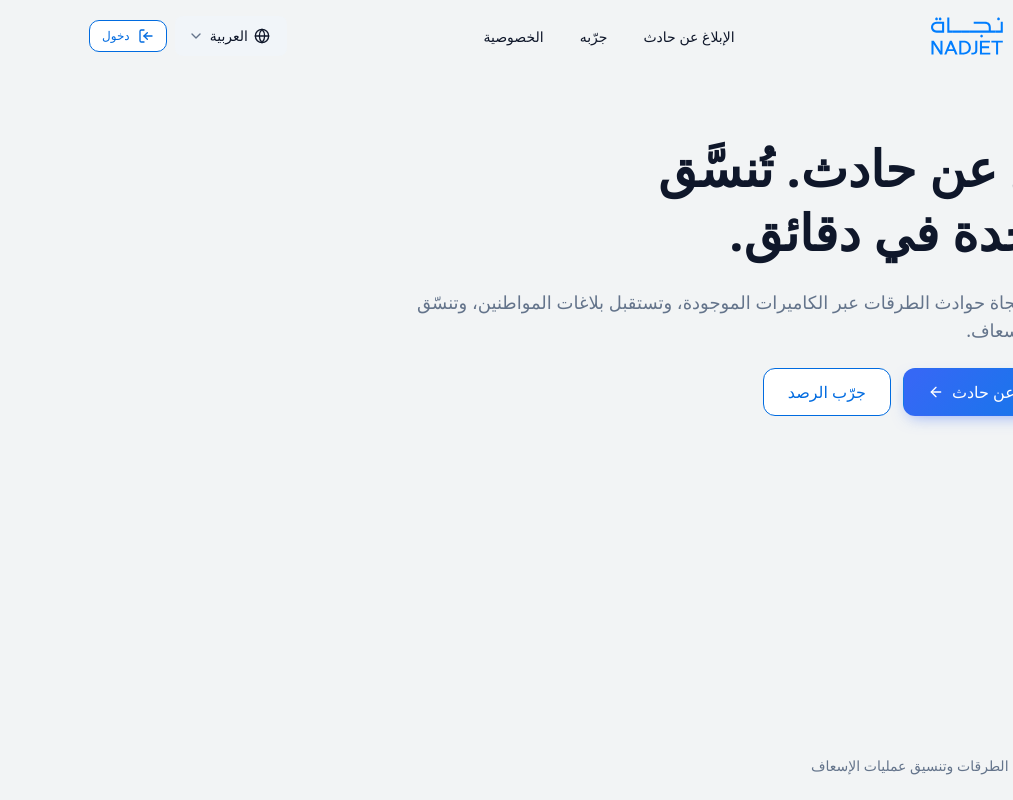
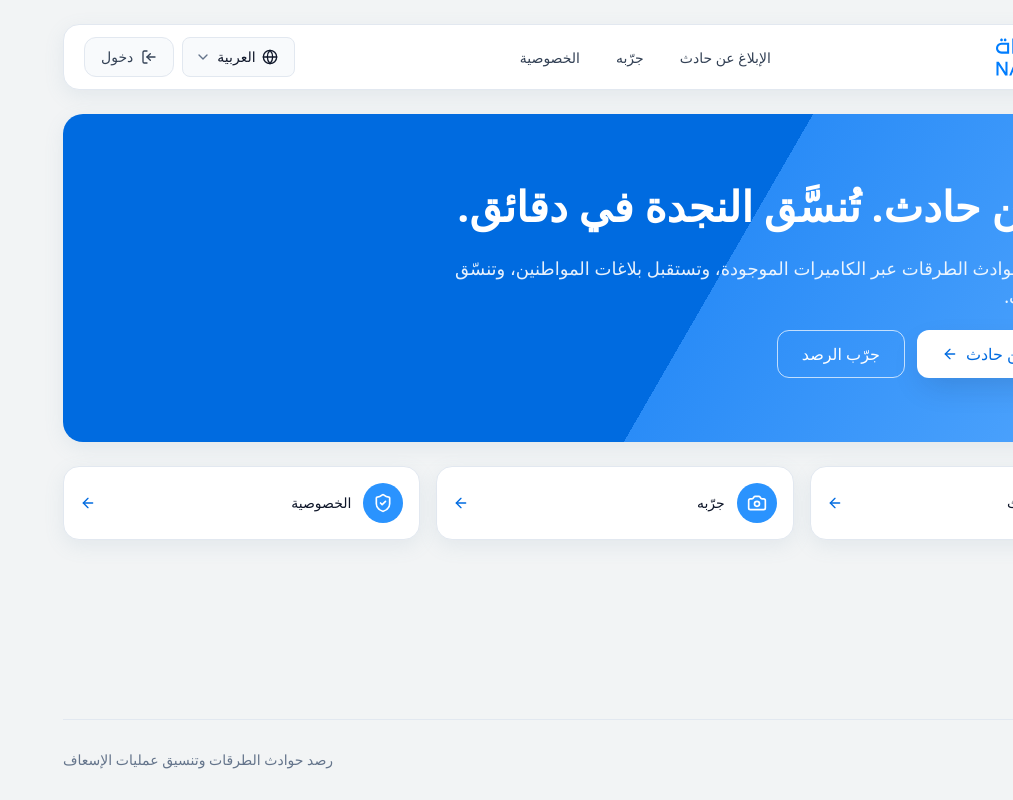
Before and after one commit to Nadjeet/nadjet, a React (Vite) app in the folder apps/web/: page /public in a window 1280 px wide. Shown: the whole page, without its empty margins (267-1280 px from the left). Built offline with nearby package versions, Linux system fonts and the light colour scheme; what @protomaps/basemaps, openapi-fetch, pmtiles would draw is missing.

Commit message:
feat(web): redesign public pages and hospital view to the design system

```diff
--- a/apps/web/src/components/ui/input.tsx
+++ b/apps/web/src/components/ui/input.tsx
@@ -3,7 +3,7 @@ import * as React from "react";
 import { cn } from "@/lib/utils";
 
 const field =
-  "w-full min-w-0 rounded-[12px] border border-transparent bg-input px-4 text-body-sm text-ink transition-[border-color,box-shadow,background-color] outline-none placeholder:text-ink-subtle hover:border-border focus-visible:border-ring focus-visible:bg-card focus-visible:shadow-focus disabled:pointer-events-none disabled:opacity-50 aria-invalid:border-danger aria-invalid:bg-card aria-invalid:shadow-[0_0_0_4px_rgb(220_38_38/0.15)]";
+  "w-full min-w-0 rounded-[12px] border border-border bg-surface-soft px-4 text-body-sm text-ink transition-[border-color,box-shadow,background-color] outline-none placeholder:text-ink-subtle hover:border-brand-200 focus-visible:border-ring focus-visible:bg-card focus-visible:shadow-focus disabled:pointer-events-none disabled:opacity-50 aria-invalid:border-danger aria-invalid:bg-card aria-invalid:shadow-[0_0_0_4px_rgb(220_38_38/0.15)]";
 
 type InputProps = Omit<React.ComponentProps<"input">, "size"> & { size?: "default" | "sm" };
 
--- a/apps/web/src/components/ui/select.tsx
+++ b/apps/web/src/components/ui/select.tsx
@@ -34,7 +34,7 @@ function SelectTrigger({
       data-slot="select-trigger"
       data-size={size}
       className={cn(
-        "flex w-fit items-center justify-between gap-1.5 rounded-xl border border-transparent bg-input py-2 pe-3 ps-4 text-body-sm whitespace-nowrap transition-colors outline-none select-none focus-visible:border-ring focus-visible:bg-background focus-visible:shadow-focus disabled:cursor-not-allowed disabled:opacity-50 aria-invalid:border-destructive aria-invalid:ring-3 aria-invalid:ring-destructive/20 data-placeholder:text-ink-muted data-[size=default]:h-12 data-[size=sm]:h-10 data-[size=sm]:rounded-[min(var(--radius-md),10px)] *:data-[slot=select-value]:line-clamp-1 *:data-[slot=select-value]:flex *:data-[slot=select-value]:items-center *:data-[slot=select-value]:gap-1.5 [&_svg]:pointer-events-none [&_svg]:shrink-0 [&_svg:not([class*='size-'])]:size-4",
+        "flex w-fit items-center justify-between gap-1.5 rounded-[12px] border border-border bg-surface-soft py-2 pe-3 ps-4 text-body-sm whitespace-nowrap transition-colors outline-none select-none focus-visible:border-ring focus-visible:bg-background focus-visible:shadow-focus disabled:cursor-not-allowed disabled:opacity-50 aria-invalid:border-destructive aria-invalid:ring-3 aria-invalid:ring-destructive/20 data-placeholder:text-ink-muted data-[size=default]:h-12 data-[size=sm]:h-10 data-[size=sm]:rounded-[min(var(--radius-md),10px)] *:data-[slot=select-value]:line-clamp-1 *:data-[slot=select-value]:flex *:data-[slot=select-value]:items-center *:data-[slot=select-value]:gap-1.5 [&_svg]:pointer-events-none [&_svg]:shrink-0 [&_svg:not([class*='size-'])]:size-4",
         className,
       )}
       {...props}
--- a/apps/web/src/layouts/phone-shell.tsx
+++ b/apps/web/src/layouts/phone-shell.tsx
@@ -63,9 +63,7 @@ export function PhoneShell({
                   {initials(session.user.display_name)}
                 </span>
                 <span className="flex min-w-0 flex-col leading-tight">
-                  <span className="text-body-xs text-ink-muted">
-                    {t("common.welcomeBack")} 👋
-                  </span>
+                  <span className="text-body-xs text-ink-muted">{t("common.welcomeBack")} 👋</span>
                   <span className="truncate text-body-md font-semibold text-ink">
                     {session.user.display_name}
                   </span>
--- a/apps/web/src/layouts/public-layout.tsx
+++ b/apps/web/src/layouts/public-layout.tsx
@@ -11,7 +11,7 @@ import { SkipLink } from "./skip-link";
 import { usePublicManifest } from "./use-public-manifest";
 
 const link =
-  "rounded-full px-4 py-2 text-body-sm font-medium text-foreground transition-colors hover:bg-accent data-[status=active]:bg-accent data-[status=active]:text-accent-foreground";
+  "rounded-xl px-4 py-2 text-body-sm font-medium text-ink-body transition-colors hover:bg-accent hover:text-primary data-[status=active]:bg-primary data-[status=active]:text-white";
 
 /** Public pages (no login): report, try it, privacy. Installable like the responder app. */
 export function PublicLayout() {
@@ -20,10 +20,10 @@ export function PublicLayout() {
   return (
     <>
       <SkipLink />
-      <div className="mx-auto flex min-h-dvh max-w-5xl flex-col">
-        <header className="flex flex-wrap items-center justify-between gap-3 px-4 py-4">
-          <Link to="/public" aria-label={t("surface.public")} className="rounded-full">
-            <Logo />
+      <div className="mx-auto flex min-h-dvh w-full max-w-6xl flex-col gap-6 px-4 pt-4 sm:px-6 sm:pt-6">
+        <header className="flex flex-wrap items-center justify-between gap-3 rounded-2xl border border-border bg-card px-4 py-3 shadow-card sm:px-5">
+          <Link to="/public" aria-label={t("surface.public")} className="rounded-lg">
+            <Logo className="h-10" />
           </Link>
           <nav aria-label={t("common.mainNavigation")}>
             <ul className="flex flex-wrap items-center gap-1">
@@ -46,16 +46,19 @@ export function PublicLayout() {
           </nav>
           <div className="flex items-center gap-2">
             <LanguagePicker />
-            <Link to="/login" className={cn(buttonVariants({ variant: "outline", size: "xs" }))}>
+            <Link to="/login" className={cn(buttonVariants({ variant: "neutral", size: "sm" }))}>
               <LogInIcon aria-hidden className="rtl:-scale-x-100" />
               {t("login.submit")}
             </Link>
           </div>
         </header>
-        <main id="main" className="flex flex-1 flex-col gap-6 px-4 pb-12">
+        <main id="main" className="flex flex-1 flex-col gap-6 pb-12">
           <Outlet />
         </main>
-        <footer className="px-4 py-6 text-body-sm text-muted-foreground">{t("app.tagline")}</footer>
+        <footer className="flex flex-wrap items-center justify-between gap-3 border-t border-border py-6 text-body-sm text-ink-muted">
+          <Logo className="h-8" />
+          <span>{t("app.tagline")}</span>
+        </footer>
       </div>
     </>
   );
--- a/apps/web/src/pages/hospital/hospital-board.tsx
+++ b/apps/web/src/pages/hospital/hospital-board.tsx
@@ -50,9 +50,14 @@ export function HospitalBoard() {
   const mass = incoming.filter((a) => a.mass_casualty);
   return (
     <div className="flex flex-col gap-6 text-body-lg">
-      <header className="flex flex-wrap items-baseline justify-between gap-3">
-        <h1 className="text-display-xs font-semibold text-ink">{facility.name}</h1>
-        <p className="text-body-lg text-ink-muted">
+      <header className="flex flex-wrap items-end justify-between gap-3">
+        <div className="flex min-w-0 flex-col leading-tight">
+          <span className="text-body-xs font-medium tracking-[0.5px] text-ink-muted uppercase">
+            {t("surface.hospital")}
+          </span>
+          <h1 className="text-display-xs font-semibold text-ink">{facility.name}</h1>
+        </div>
+        <p className="rounded-full bg-accent px-3 py-1 text-body-sm font-medium text-primary">
           {t("hospital.incoming", { count: incoming.length })}
         </p>
       </header>
@@ -60,7 +65,7 @@ export function HospitalBoard() {
       {mass.length > 0 ? (
         <p
           role="alert"
-          className="flex items-center gap-3 rounded-2xl border-4 border-danger bg-card p-4 text-body-xl font-bold"
+          className="flex items-center gap-3 rounded-2xl border-2 border-danger bg-danger-soft p-4 text-body-xl font-semibold text-ink"
         >
           <TriangleAlertIcon aria-hidden className="size-8 shrink-0" />
           {t("hospital.massCasualtyBanner", {
@@ -106,7 +111,7 @@ export function HospitalBoard() {
             {history.map((alert) => (
               <li
                 key={alert.incident_id}
-                className="flex flex-wrap items-center gap-3 rounded-2xl border border-border bg-card p-4"
+                className="flex flex-wrap items-center gap-3 rounded-2xl border border-border bg-card p-4 shadow-card"
               >
                 <bdi dir="ltr" className="font-mono text-body-xl font-bold">
                   {alert.short_code}
--- a/apps/web/src/pages/hospital/prealert-card.tsx
+++ b/apps/web/src/pages/hospital/prealert-card.tsx
@@ -60,7 +60,9 @@ function Victims({ alert }: { alert: PreAlert }) {
       <ul className="grid grid-cols-2 gap-2 sm:grid-cols-4">
         {TAGS.map((tag) => (
           <li key={tag} className={cn("flex flex-col rounded-xl border-4 px-3 py-2", TILE[tag])}>
-            <span className="font-mono text-display-xs font-semibold text-ink">{alert.victims[tag]}</span>
+            <span className="font-mono text-display-xs font-semibold text-ink">
+              {alert.victims[tag]}
+            </span>
             <span className="text-body-sm font-medium">{t(`respond.triage.${tag}`)}</span>
           </li>
         ))}
@@ -122,7 +124,7 @@ export function PreAlertCard({
   return (
     <article
       aria-labelledby={`prealert-${alert.short_code}`}
-      className="flex flex-col gap-4 rounded-3xl border border-border bg-card p-5 shadow-soft"
+      className="flex flex-col gap-4 rounded-2xl border-2 border-brand-200 bg-card p-5 shadow-card"
     >
       <header className="flex flex-wrap items-center gap-3">
         <h2 id={`prealert-${alert.short_code}`} className="text-display-xs font-semibold text-ink">
--- a/apps/web/src/pages/hospital/readiness-panel.tsx
+++ b/apps/web/src/pages/hospital/readiness-panel.tsx
@@ -36,7 +36,7 @@ export function ReadinessPanel({
   return (
     <section
       aria-labelledby="readiness-title"
-      className="flex flex-col gap-4 rounded-3xl border border-border bg-card p-5"
+      className="flex flex-col gap-4 rounded-2xl border border-border bg-card p-5 shadow-card"
     >
       <h2 id="readiness-title" className="text-body-xl font-bold">
         {t("hospital.readiness.title")}
--- a/apps/web/src/pages/public/public-home.tsx
+++ b/apps/web/src/pages/public/public-home.tsx
@@ -1,27 +1,79 @@
 import { Link } from "@tanstack/react-router";
-import { ArrowRightIcon } from "lucide-react";
+import {
+  ArrowRightIcon,
+  CameraIcon,
+  MessageSquareTextIcon,
+  ShieldCheckIcon,
+  SirenIcon,
+  type LucideIcon,
+} from "lucide-react";
 import { useTranslation } from "react-i18next";
 
 import { buttonVariants } from "@/components/ui/button";
 import { cn } from "@/lib/utils";
 
+type PublicPath = "/public/report" | "/public/try" | "/public/privacy";
+
+function Pillar({ icon: Icon, title, to }: { icon: LucideIcon; title: string; to: PublicPath }) {
+  return (
+    <li>
+      <Link
+        to={to}
+        className="flex items-center gap-3 rounded-2xl border border-border bg-card p-4 shadow-card transition-colors hover:border-brand-200 focus-visible:shadow-focus"
+      >
+        <span
+          aria-hidden
+          className="grid size-10 shrink-0 place-items-center rounded-full bg-brand-400 text-white"
+        >
+          <Icon className="size-5" />
+        </span>
+        <span className="text-body-sm font-medium text-ink">{title}</span>
+        <ArrowRightIcon aria-hidden className="ms-auto size-4 text-primary rtl:-scale-x-100" />
+      </Link>
+    </li>
+  );
+}
+
+/** Public landing in the Figma style: a blue hero card with the two public actions. */
 export function PublicHome() {
   const { t } = useTranslation();
   return (
-    <section className="flex flex-col gap-6 py-8 sm:py-16">
-      <h1 className="max-w-3xl text-display-xs font-semibold text-ink text-balance sm:text-display-lg">
+    <div className="flex flex-col gap-6">
+      <section className="relative overflow-hidden rounded-3xl bg-[linear-gradient(120deg,#006be0_0%,#006be0_58%,#2a8cf7_58%,#55a8fe_100%)] px-6 py-12 text-white shadow-card sm:px-12 sm:py-16">
+        <div className="relative flex max-w-3xl flex-col gap-5">
+          <h1 className="text-display-xs font-semibold text-balance sm:text-display-md">
             {t("pages.public.home.title")}
           </h1>
-      <p className="max-w-2xl text-body-lg text-ink-muted">{t("pages.public.home.body")}</p>
+          <p className="max-w-2xl text-body-lg text-white/90">{t("pages.public.home.body")}</p>
           <div className="flex flex-wrap gap-3">
-        <Link to="/public/report" className={cn(buttonVariants({ size: "lg" }))}>
+            <Link
+              to="/public/report"
+              className={cn(
+                buttonVariants({ size: "lg" }),
+                "bg-none bg-white text-primary shadow-float hover:bg-brand-50 hover:brightness-100",
+              )}
+            >
+              <SirenIcon aria-hidden />
               {t("pages.public.cta")}
               <ArrowRightIcon aria-hidden className="rtl:-scale-x-100" />
             </Link>
-        <Link to="/public/try" className={cn(buttonVariants({ variant: "outline", size: "lg" }))}>
+            <Link
+              to="/public/try"
+              className={cn(
+                buttonVariants({ variant: "outline", size: "lg" }),
+                "border-white/70 bg-transparent text-white hover:bg-white/15",
+              )}
+            >
               {t("pages.public.learn")}
             </Link>
           </div>
+        </div>
       </section>
+      <ul className="grid gap-4 sm:grid-cols-3">
+        <Pillar icon={MessageSquareTextIcon} title={t("nav.report")} to="/public/report" />
+        <Pillar icon={CameraIcon} title={t("nav.try")} to="/public/try" />
+        <Pillar icon={ShieldCheckIcon} title={t("nav.privacy")} to="/public/privacy" />
+      </ul>
+    </div>
   );
 }
--- a/apps/web/src/pages/public/report-page.tsx
+++ b/apps/web/src/pages/public/report-page.tsx
@@ -112,7 +112,9 @@ export function ReportPage() {
     return (
       <section className="mx-auto flex max-w-xl flex-col gap-4 py-8" aria-live="polite">
         <CheckCircle2Icon aria-hidden className="size-14 text-success" />
-        <h1 className="text-display-xs font-semibold text-ink">{t("pages.public.report.doneTitle")}</h1>
+        <h1 className="text-display-xs font-semibold text-ink">
+          {t("pages.public.report.doneTitle")}
+        </h1>
         <p className="text-body-lg">{t("pages.public.report.doneBody")}</p>
         <p className="text-body-md">
           {t("pages.public.report.code")}{" "}
@@ -135,7 +137,9 @@ export function ReportPage() {
 
   return (
     <section className="mx-auto flex w-full max-w-xl flex-col gap-6 py-4">
-      <h1 className="text-display-xs font-semibold text-ink text-balance">{t("pages.public.report.title")}</h1>
+      <h1 className="text-display-xs font-semibold text-ink text-balance">
+        {t("pages.public.report.title")}
+      </h1>
       <form onSubmit={report} className="flex flex-col gap-5">
         <Button
           type="submit"
@@ -153,8 +157,8 @@ export function ReportPage() {
         </Button>
         <p className="text-body-sm text-ink-muted">{t("pages.public.report.hint")}</p>
 
-        <fieldset className="flex flex-col gap-4 rounded-lg border p-4">
-          <legend className="px-1 text-body-sm font-medium">
+        <fieldset className="flex flex-col gap-4 rounded-2xl border border-border bg-card p-5 shadow-card">
+          <legend className="float-start mb-1 w-full text-body-md font-semibold text-ink">
             {t("pages.public.report.questions")}
           </legend>
           <div className="flex flex-col gap-1">
@@ -205,7 +209,7 @@ export function ReportPage() {
       </form>
 
       {failed ? (
-        <div role="alert" className="flex flex-col gap-4 rounded-lg border border-danger p-4">
+        <div role="alert" className="flex flex-col gap-4 rounded-2xl border border-danger bg-danger-soft p-5">
           <p className="font-medium">{t(`pages.public.report.fail.${failed}`)}</p>
           {failed === "location" ? (
             <>
--- a/apps/web/src/pages/public/try-page.tsx
+++ b/apps/web/src/pages/public/try-page.tsx
@@ -65,7 +65,7 @@ function Result({ job, onDelete }: { job: TryJob; onDelete: () => void }) {
           aria-label={t("pages.public.try.annotated")}
         />
       ) : null}
-      <section className="rounded-xl border border-border bg-card p-4">
+      <section className="rounded-2xl border border-border bg-card p-5 shadow-card">
         <div className="flex flex-wrap items-center gap-2">
           <h2 className="text-body-lg font-bold">{t("pages.public.try.incident")}</h2>
           <Badge variant="secondary">{t("pages.public.try.sandbox")}</Badge>
@@ -106,12 +106,10 @@ function Result({ job, onDelete }: { job: TryJob; onDelete: () => void }) {
           </ul>
         ) : null}
       </section>
-      <section className="rounded-xl border border-border bg-card p-4">
+      <section className="rounded-2xl border border-border bg-card p-5 shadow-card">
         <h2 className="text-body-lg font-bold">{t("pages.public.try.timeline")}</h2>
         {timeline.length === 0 ? (
-          <p className="mt-2 text-body-sm text-ink-muted">
-            {t("pages.public.try.timelineEmpty")}
-          </p>
+          <p className="mt-2 text-body-sm text-ink-muted">{t("pages.public.try.timelineEmpty")}</p>
         ) : (
           <ol className="mt-2 flex flex-col gap-1 text-body-sm">
             {timeline.map((entry) => (
@@ -176,7 +174,9 @@ export function TryPage() {
   const working = job !== null && !isFinal(job);
   return (
     <section className="flex flex-col gap-4 py-6">
-      <h1 className="text-display-xs font-semibold text-ink text-balance">{t("pages.public.try.title")}</h1>
+      <h1 className="text-display-xs font-semibold text-ink text-balance">
+        {t("pages.public.try.title")}
+      </h1>
       <p className="max-w-2xl text-body-lg text-ink-muted">
         {t("pages.public.try.body", {
           seconds: status.data?.max_seconds ?? 60,
@@ -185,10 +185,7 @@ export function TryPage() {
       </p>
       <Consent />
       {status.data && !status.data.ai_available ? (
-        <p
-          role="status"
-          className="flex items-center gap-2 font-medium text-danger"
-        >
+        <p role="status" className="flex items-center gap-2 font-medium text-danger">
           <CircleAlertIcon aria-hidden className="size-4" />
           {t("pages.public.try.aiUnavailable")}
         </p>
```
Also changed, not shown: apps/web/src/pages/public/try-live-page.tsx (+5 -8 lines). Lines whose indentation alone changed are shown as unchanged.
